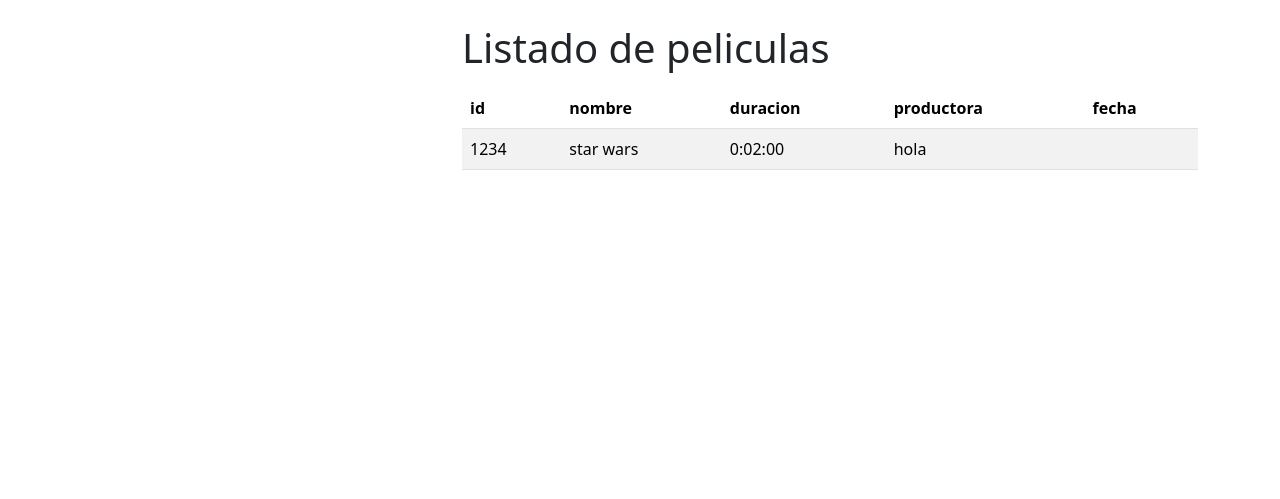
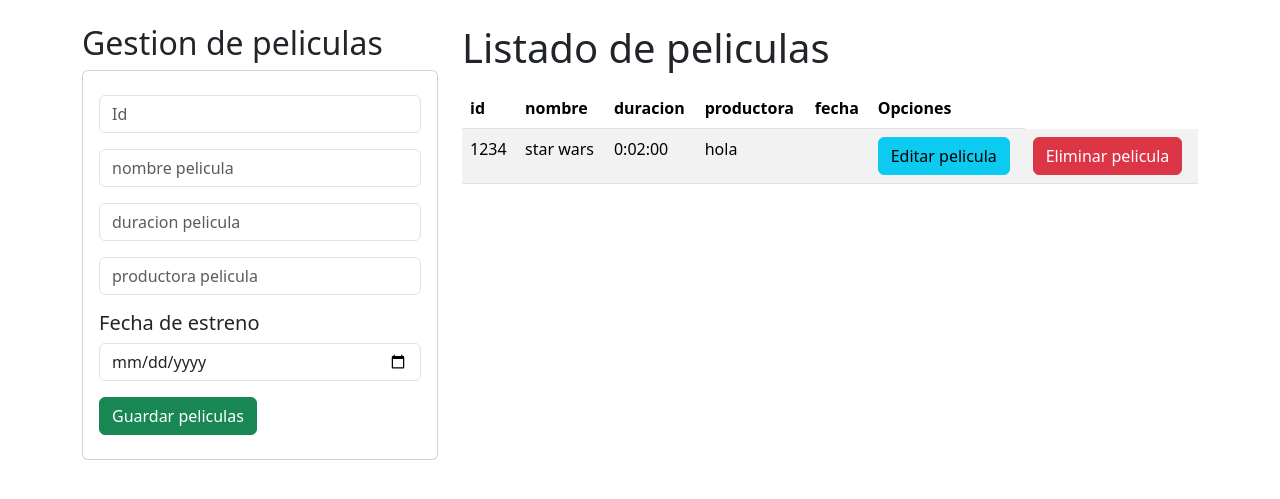
Before and after one commit to joherrerac/django-cine, a Django app: page / in a window 1280 px wide. Shown: the part 56-555 px from the top of the page. Run offline with Django 4.2, Linux system fonts and the light colour scheme; data comes from the database, SQL or seed files in the repository.

Commit message:
avance funcionalidad agregar pelicula(sin t)

```diff
--- a/peliculas/templates/gestionpeliculas.html
+++ b/peliculas/templates/gestionpeliculas.html
@@ -5,7 +5,36 @@
 {% block body %}
 <div class="row">
     <div class="col-sm-12 col-md-6 col-lg-4 col-xl-4">
-
+    <h2>Gestion de peliculas</h2>
+        <div class="card">
+            <div class="card-body">
+                <form action="/RegistrarPelicula/" method="POST">{% csrf_token %}
+                    <div class="form-group py-2">
+                        <input type="text" id="txtId" name="txtId" class="form-control"
+                        placeholder="Id" minlength="4" maxlength="4" required>
+                    </div>
+                    <div class="form-group py-2">
+                        <input type="text" id="txtNombre" name="txtNombre" class="form-control"
+                        placeholder="nombre pelicula" maxlength="60" required>
+                    </div>
+                    <div class="form-group py-2">
+                        <input type="number" id="txtDuracion" name="txtDuracion" class="form-control"
+                        placeholder="duracion pelicula" minlength="3" maxlength="3" required>
+                    </div>
+                    <div class="form-group py-2">
+                        <input type="text" id="txtProductora" name="txtProductora" class="form-control"
+                        placeholder="productora pelicula" maxlength="100" required>
+                    </div>
+                    <div class="form-group py-2">
+                        <h5>Fecha de estreno</h5>
+                        <input type="date" id="txtDate" name="txtDate" class="form-control">
+                    </div>
+                    <div class="form-group py-2">
+                        <button type="submit" class="btn btn-success btn-block text-white">Guardar peliculas</button>
+                    </div>
+                </form>
+            </div>
+        </div>
     </div>
     <div class="col-sm-12 col-md-6 col-lg-8 col-xl-8">
         <h1>Listado de peliculas</h1>
@@ -18,6 +47,7 @@
                         <th>duracion</th>
                         <th>productora</th>
                         <th>fecha</th>
+                        <th colspan="">Opciones</th>
                     </tr>
                 </thead>
                 <tbody>
@@ -28,6 +58,8 @@
                         <td>{{p.duracion}}</td>
                         <td>{{p.productora}}</td>
                         <td>{{p.fecha}}</td>
+                        <td><a href="edicionPelicula/{{p.id}}" class="btn btn-info">Editar pelicula</a></td>
+                        <td><a href="eliminarPelicula/{{p.id}}" class="btn btn-danger">Eliminar pelicula</a></td>
                     </tr>
                     {% endfor %}
                 </tbody>
--- a/peliculas/urls.py
+++ b/peliculas/urls.py
@@ -3,5 +3,6 @@ from . import views
 
 urlpatterns = [
     path('', views.home),
+    path('registrarPelicula', views.registrarPelicula),
 
 ]
--- a/peliculas/views.py
+++ b/peliculas/views.py
@@ -1,4 +1,4 @@
-from django.shortcuts import render
+from django.shortcuts import render, redirect
 from .models import Pelicula
 
 # Create your views here.
@@ -6,3 +6,14 @@ from .models import Pelicula
 def home(request):
     peliculas = Pelicula.objects.all()
     return render(request, "gestionpeliculas.html", {"peliculas":peliculas})
+
+def registrarPelicula(request):
+    id=request.POST['txtId']
+    nombre=request.POST['txtNombre']
+    duracion=request.POST['txtDuracion']
+    productora=request.POST['txtProductora']
+    fecha_estreno=request.POST['txtDate']
+
+    pelicula=Pelicula.objects.create(
+        id=id, nombre=nombre, duracion=duracion, productora=productora, fecha_estreno=fecha_estreno)
+    return redirect('/')
```
